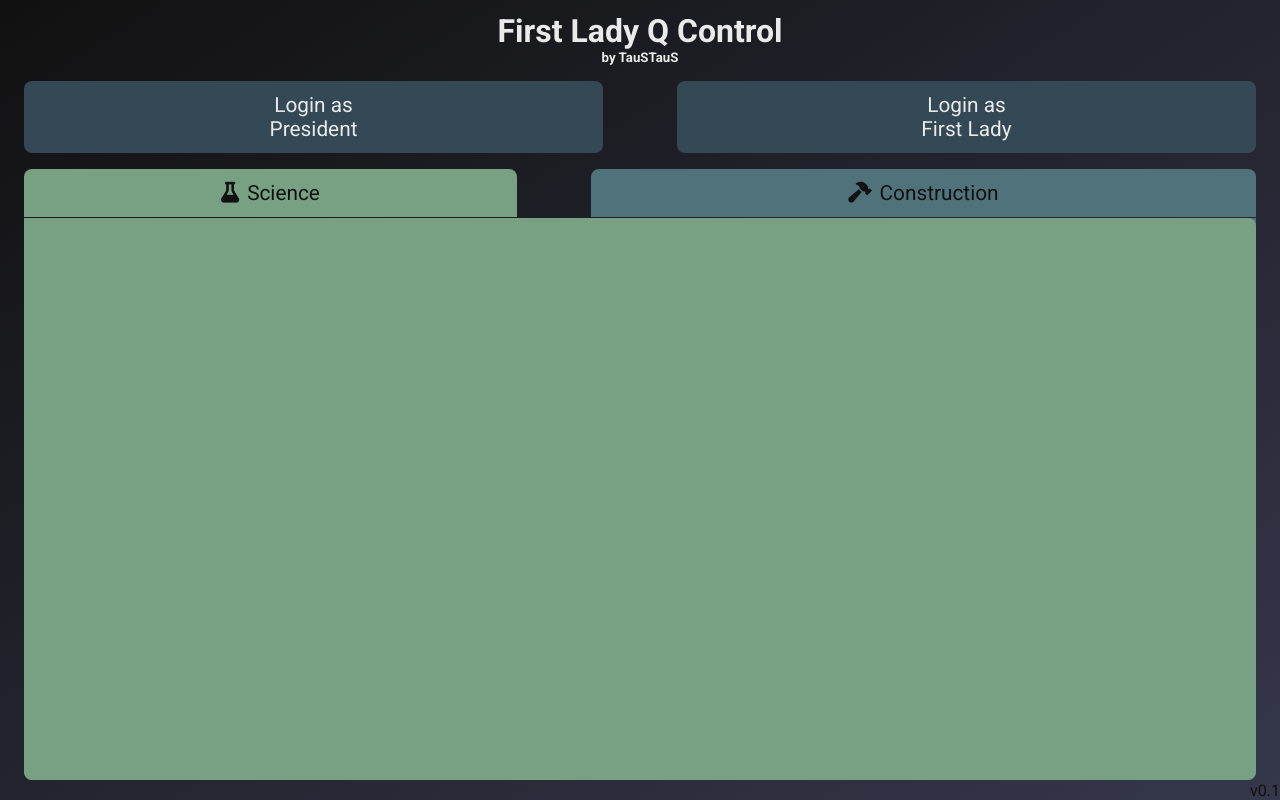
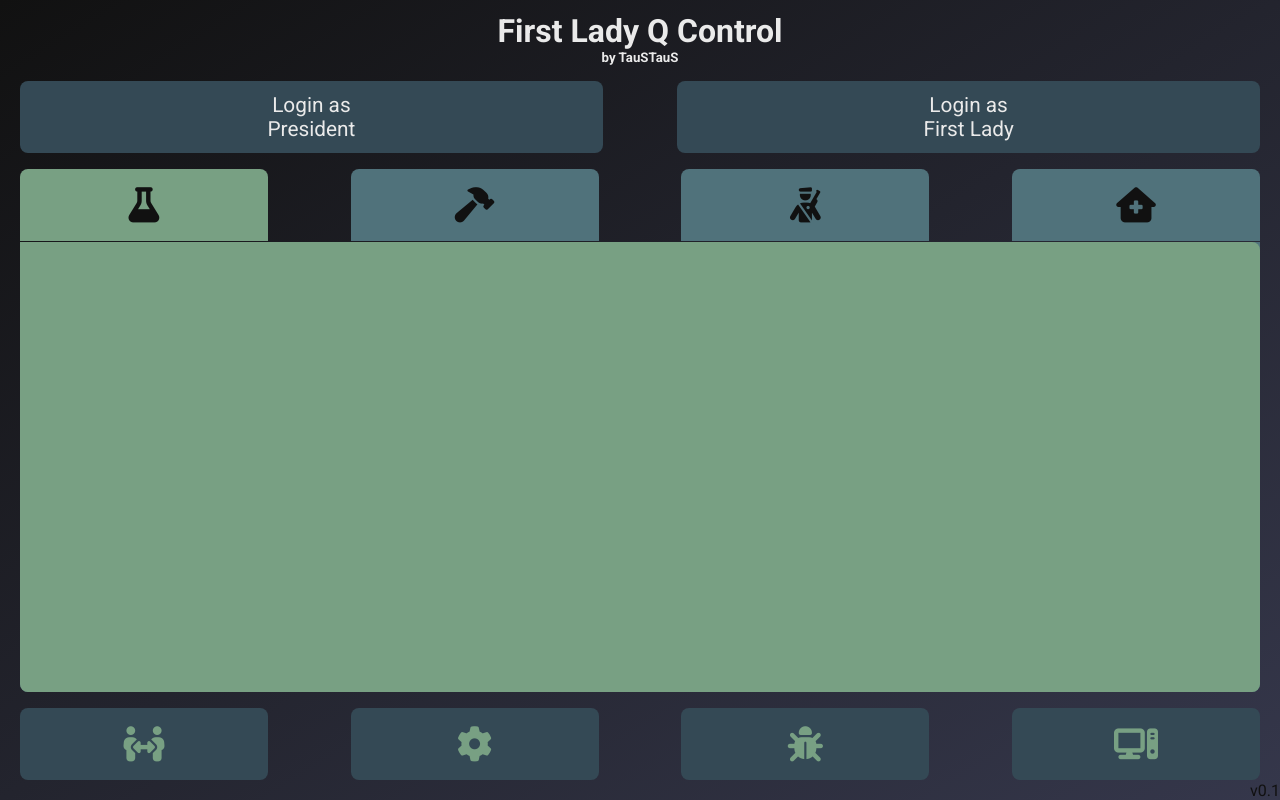
Before and after one commit to victorleitao/firstladyq-project, a Node server app: page / in a window 1280 px wide. Run offline with Node 20, Linux system fonts and the light colour scheme; some libraries are stand-ins or nearby versions.

Commit message:
nav footer implemented, changes on top nav

```diff
--- a/src/css/normalize.css
+++ b/src/css/normalize.css
@@ -12,12 +12,17 @@ button {
   color: var(--white);
 }
 
-.nav-container button {
+.top-nav button {
   font-size: 1.3rem;
   color: var(--black);
 }
 
+#versionText {
+  color: var(--black);
+}
+
 :root {
+  --light-green: #78A083;
   --black: #111;
   --white: #eaeaea;
 }
--- a/src/css/style.css
+++ b/src/css/style.css
@@ -13,7 +13,7 @@ html {
   right: 0;
   overflow: auto;
   margin: 0;
-  padding: 12px 24px;
+  padding: 12px var(--side-margin);
   text-align: center;
 }
 
@@ -26,7 +26,8 @@ body {
 }
 
 .login-buttons,
-.nav-container {
+.top-nav,
+.footer-nav {
   width: 100%;
   margin-top: 16px;
   display: inline-flex;
@@ -45,8 +46,9 @@ button {
 }
 
 .nav-button {
+  width: 20%;
   background: var(--light-blue);
-  height: 48px;
+  height: 72px;
   border-radius: 8px 8px 0 0;
 }
 
@@ -54,29 +56,22 @@ button {
   background: var(--light-green);
 }
 
-.nav-button i.fa-flask {
-  margin-right: 8px;
+.top-nav-icon {
+  color: var(--black);
 }
 
-.nav-button i.fa-hammer {
-  margin-right: 8px;
-}
-
-#scienceButton {
-  width: 40%;
-}
-
-#constructionButton {
-  width: 54%;
+.top-nav-icon,
+.footer-nav-icon {
+  font-size: 2.2rem;
 }
 
 .main-container {
   background: var(--light-green);
   position: absolute;
-  top: 218px;
-  right: 24px;
-  bottom: 20px;
-  left: 24px;
+  top: 242px;
+  right: var(--side-margin);
+  bottom: 108px;
+  left: var(--side-margin);
 }
 
 .science-container {
@@ -91,10 +86,32 @@ button {
 }
 
 .footer {
-  color: var(--black);
+  height: 108px;
   position: absolute;
+  left: 0;
+  right: 0;
   bottom: 0;
+}
+
+.footer-nav {
+  height: 72px;
+  padding: 0 var(--side-margin);
+}
+
+.footer-nav-button {
+  width: 20%;
+  min-height: 72px;
+  max-height: 72px;
+}
+
+.footer-nav-icon {
+  color: var(--light-green);
+}
+
+#versionText {
+  position: fixed;
   right: 0;
+  bottom: 0;
 }
 
 :root{
@@ -104,4 +121,5 @@ button {
   --dark-green: #344955;
   --light-blue: #50727B;
   --light-green: #78A083;
+  --side-margin: 20px;
 }
--- a/src/views/index.ejs
+++ b/src/views/index.ejs
@@ -6,9 +6,19 @@
     </section>
   </header>
   <main id="main">
-    <nav class="nav-container">
-      <button id="scienceButton" class="nav-button active"><i class="fa-solid fa-flask"></i>Science</button>
-      <button id="constructionButton" class="nav-button"><i class="fa-solid fa-hammer"></i>Construction</button>
+    <nav class="top-nav">
+      <button id="scienceButton" class="nav-button active">
+        <i class="fa-solid fa-flask top-nav-icon"></i>
+      </button>
+      <button id="constructionButton" class="nav-button">
+        <i class="fa-solid fa-hammer top-nav-icon"></i>
+      </button>
+      <button id="troopButton" class="nav-button">
+        <i class="fa-solid fa-person-military-rifle top-nav-icon"></i>
+      </button>
+      <button id="healButton" class="nav-button">
+        <i class="fa-solid fa-house-medical  top-nav-icon"></i>
+      </button>
     </nav>
     <section class="main-container science-container science-mode">
 
@@ -18,6 +28,22 @@
     </section>
   </main>
   <footer class="footer">
-    v0.1
+    <nav class="footer-nav">
+      <button class="footer-nav-button">
+        <i class="fa-solid fa-people-arrows footer-nav-icon"></i>
+      </button>
+      <button id="gearButton" class="footer-nav-button">
+        <i class="fa-solid fa-gear footer-nav-icon"></i>
+      </button>
+      <button class="footer-nav-button">
+        <i class="fa-solid fa-bug footer-nav-icon"></i>
+      </button>
+      <button class="footer-nav-button">
+        <i class="fa-solid fa-computer footer-nav-icon"></i>
+      </button>
+    </nav>
+    <section id="versionText" class="version-text">
+      v0.1
+    </section>
   </footer>
 </div>
```
